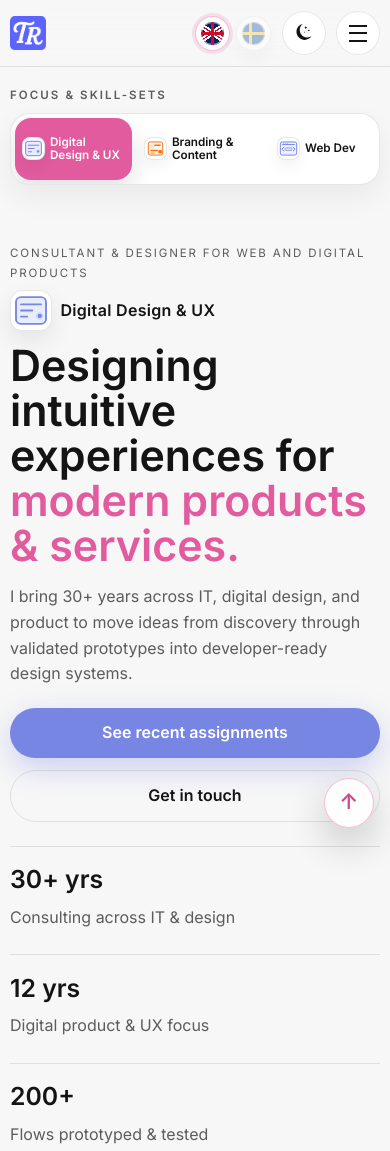
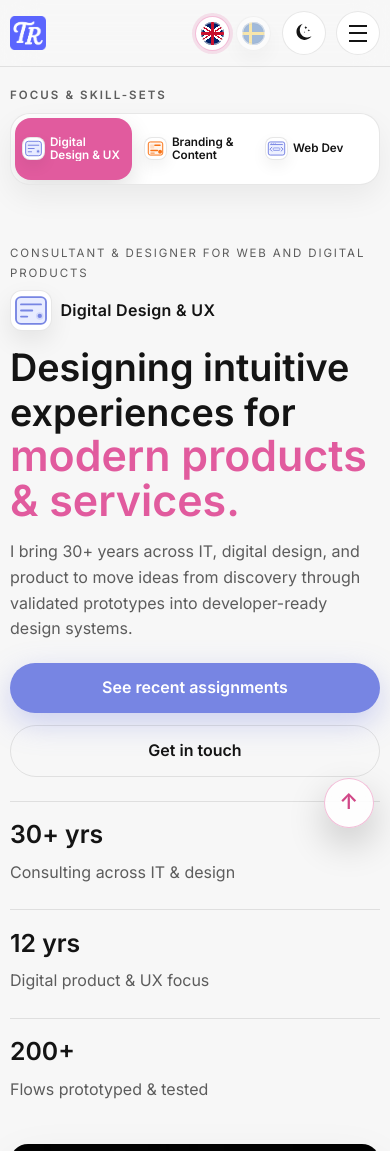
Before and after one commit to tompat1/cv, a website built with Vite: page index.html in a window 390 px wide. Shown: the top 1151 px of the page. Built offline with nearby package versions, Linux system fonts and the light colour scheme.

Commit message:
feat: add back-to-top button styles and enhance persona tab layout

```diff
--- a/src/styles.css
+++ b/src/styles.css
@@ -1159,6 +1159,39 @@
   line-height: 1;
 }
 
+.back-to-top {
+  position: fixed;
+  right: max(1.35rem, env(safe-area-inset-right));
+  bottom: max(1.35rem, env(safe-area-inset-bottom));
+  z-index: 160;
+  width: 3.15rem;
+  min-height: 3.15rem;
+  padding: 0;
+  border-radius: 999px;
+  border-color: var(--accent-border);
+  background: color-mix(in srgb, var(--color-bg-alt) 82%, transparent);
+  box-shadow: 0 16px 38px rgba(0, 0, 0, 0.2), inset 0 1px 0 rgba(255, 255, 255, 0.2);
+  backdrop-filter: blur(18px);
+  color: var(--accent-strong);
+}
+
+.back-to-top__text {
+  position: absolute;
+  width: 1px;
+  height: 1px;
+  padding: 0;
+  margin: -1px;
+  overflow: hidden;
+  clip: rect(0, 0, 0, 0);
+  border: 0;
+}
+
+.back-to-top__icon {
+  font-size: 1.35rem;
+  font-weight: 800;
+  transform: translateY(-1px);
+}
+
 /* Screen reader helpers */
 .sr-only {
   position: absolute;
@@ -1341,9 +1374,12 @@
   }
 
   .persona-tab {
+    display: grid;
+    grid-template-columns: 1.42rem minmax(0, 1fr);
     min-width: 0;
     width: 100%;
-    justify-content: center;
+    align-items: center;
+    justify-content: stretch;
     gap: 0.32rem;
     min-height: 3.85rem;
     padding: 0.5rem 0.38rem;
@@ -1359,6 +1395,7 @@
 
   .persona-tab__label {
     min-width: 0;
+    width: 100%;
     display: -webkit-box;
     overflow: hidden;
     font-size: clamp(0.68rem, 3vw, 0.78rem);
@@ -1375,6 +1412,7 @@
   .persona-tab[data-persona-option='web-development'] .persona-tab__label::before {
     content: 'Web Dev';
     display: -webkit-box;
+    width: 100%;
     overflow: hidden;
     font-size: clamp(0.68rem, 3vw, 0.78rem);
     line-height: 1.08;
@@ -1402,6 +1440,10 @@
     text-wrap: balance;
   }
 
+  [data-hero-heading] {
+    font-size: 0.88em;
+  }
+
   .hero .lead {
     font-size: 1rem;
     margin-bottom: 1.35rem;
@@ -1507,36 +1549,10 @@
   }
 
   .back-to-top {
-    position: fixed;
     right: max(1rem, env(safe-area-inset-right));
     bottom: max(1rem, env(safe-area-inset-bottom));
-    z-index: 160;
     width: 3.15rem;
     min-height: 3.15rem;
-    padding: 0;
-    border-radius: 999px;
-    border-color: var(--accent-border);
-    background: color-mix(in srgb, var(--color-bg-alt) 82%, transparent);
-    box-shadow: 0 16px 38px rgba(0, 0, 0, 0.2), inset 0 1px 0 rgba(255, 255, 255, 0.2);
-    backdrop-filter: blur(18px);
-    color: var(--accent-strong);
-  }
-
-  .back-to-top__text {
-    position: absolute;
-    width: 1px;
-    height: 1px;
-    padding: 0;
-    margin: -1px;
-    overflow: hidden;
-    clip: rect(0, 0, 0, 0);
-    border: 0;
-  }
-
-  .back-to-top__icon {
-    font-size: 1.35rem;
-    font-weight: 800;
-    transform: translateY(-1px);
   }
 
   .translation-manager__body {
```
